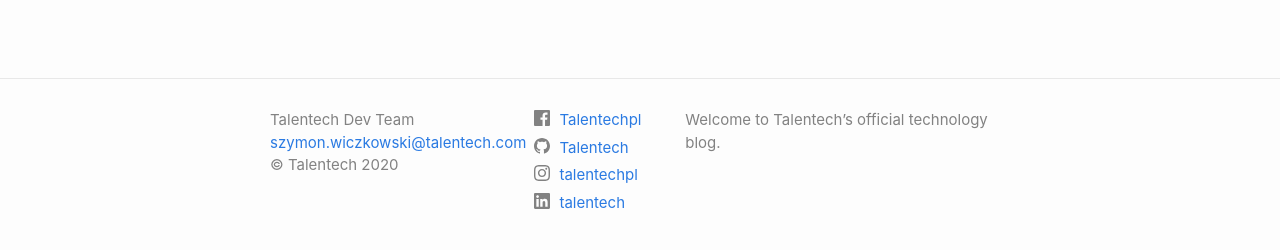
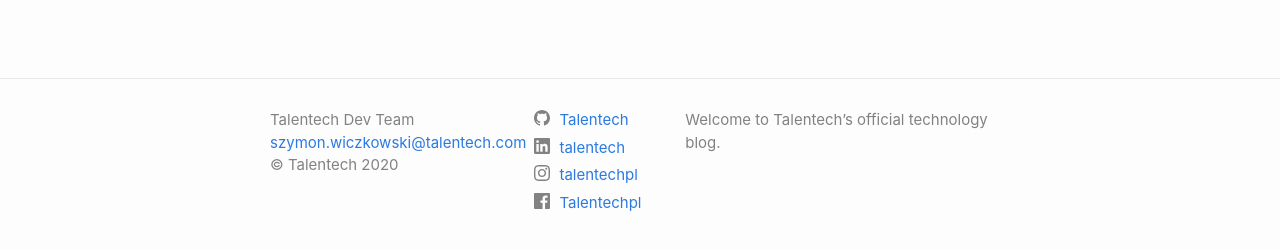
Before and after one commit to margalski/Blog, a Jekyll site: the page built from index.markdown, in a window 1280 px wide. Shown: the part 626-876 px from the top of the page. Built offline with Jekyll 4.4.1, drawn with Linux system fonts in a browser that asks for light colours.

Commit message:
socials ordering

```diff
--- a/_includes/social.html
+++ b/_includes/social.html
@@ -1,11 +1,11 @@
 <ul class="social-media-list">
+  {%- if site.github_username -%}<li><a href="https://github.com/{{ site.github_username| cgi_escape | escape }}"><svg class="svg-icon"><use xlink:href="{{ '/assets/minima-social-icons.svg#github' | relative_url }}"></use></svg> <span class="username">{{ site.github_username| escape }}</span></a></li>{%- endif -%}
+  {%- if site.linkedin_company -%}<li><a href="https://www.linkedin.com/company/{{ site.linkedin_company| cgi_escape | escape }}"><svg class="svg-icon"><use xlink:href="{{ '/assets/minima-social-icons.svg#linkedin' | relative_url }}"></use></svg> <span class="username">{{ site.linkedin_company| split: "-" | first | escape }}</span></a></li>{%- endif -%}
+  {%- if site.instagram_username -%}<li><a href="https://instagram.com/{{ site.instagram_username| cgi_escape | escape }}"><svg class="svg-icon"><use xlink:href="{{ '/assets/minima-social-icons.svg#instagram' | relative_url }}"></use></svg> <span class="username">{{ site.instagram_username| escape }}</span></a></li>{%- endif -%}
+  {%- if site.facebook_username -%}<li><a href="https://www.facebook.com/{{ site.facebook_username| cgi_escape | escape }}"><svg class="svg-icon"><use xlink:href="{{ '/assets/minima-social-icons.svg#facebook' | relative_url }}"></use></svg> <span class="username">{{ site.facebook_username| escape }}</span></a></li>{%- endif -%}
   {%- if site.dribbble_username -%}<li><a href="https://dribbble.com/{{ site.dribbble_username| cgi_escape | escape }}"><svg class="svg-icon"><use xlink:href="{{ '/assets/minima-social-icons.svg#dribbble' | relative_url }}"></use></svg> <span class="username">{{ site.dribbble_username| escape }}</span></a></li>{%- endif -%}
-  {%- if site.facebook_username -%}<li><a href="https://www.facebook.com/{{ site.facebook_username| cgi_escape | escape }}"><svg class="svg-icon"><use xlink:href="{{ '/assets/minima-social-icons.svg#facebook' | relative_url }}"></use></svg> <span class="username">{{ site.facebook_username| escape }}</span></a></li>{%- endif -%}
   {%- if site.flickr_username -%}<li><a href="https://www.flickr.com/photos/{{ site.flickr_username| cgi_escape | escape }}"><svg class="svg-icon"><use xlink:href="{{ '/assets/minima-social-icons.svg#flickr' | relative_url }}"></use></svg> <span class="username">{{ site.flickr_username| escape }}</span></a></li>{%- endif -%}
-  {%- if site.github_username -%}<li><a href="https://github.com/{{ site.github_username| cgi_escape | escape }}"><svg class="svg-icon"><use xlink:href="{{ '/assets/minima-social-icons.svg#github' | relative_url }}"></use></svg> <span class="username">{{ site.github_username| escape }}</span></a></li>{%- endif -%}
-  {%- if site.instagram_username -%}<li><a href="https://instagram.com/{{ site.instagram_username| cgi_escape | escape }}"><svg class="svg-icon"><use xlink:href="{{ '/assets/minima-social-icons.svg#instagram' | relative_url }}"></use></svg> <span class="username">{{ site.instagram_username| escape }}</span></a></li>{%- endif -%}
   {%- if site.linkedin_username -%}<li><a href="https://www.linkedin.com/in/{{ site.linkedin_username| cgi_escape | escape }}"><svg class="svg-icon"><use xlink:href="{{ '/assets/minima-social-icons.svg#linkedin' | relative_url }}"></use></svg> <span class="username">{{ site.linkedin_username| escape }}</span></a></li>{%- endif -%}
-  {%- if site.linkedin_company -%}<li><a href="https://www.linkedin.com/company/{{ site.linkedin_company| cgi_escape | escape }}"><svg class="svg-icon"><use xlink:href="{{ '/assets/minima-social-icons.svg#linkedin' | relative_url }}"></use></svg> <span class="username">{{ site.linkedin_company| split: "-" | first | escape }}</span></a></li>{%- endif -%}
   {%- if site.pinterest_username -%}<li><a href="https://www.pinterest.com/{{ site.pinterest_username| cgi_escape | escape }}"><svg class="svg-icon"><use xlink:href="{{ '/assets/minima-social-icons.svg#pinterest' | relative_url }}"></use></svg> <span class="username">{{ site.pinterest_username| escape }}</span></a></li>{%- endif -%}
   {%- for mst in site.mastodon -%}{%- if mst.username and mst.instance -%}<li><a href="https://{{ mst.instance| cgi_escape | escape}}/@{{mst.username}}"><svg class="svg-icon"><use xlink:href="{{ '/assets/minima-social-icons.svg#mastodon' | relative_url }}"></use></svg> <span class="username">{{ mst.username|escape }}</span></a></li>{%- endif -%}{%- endfor -%}
   {%- if site.twitter_username -%}<li><a href="https://www.twitter.com/{{ site.twitter_username| cgi_escape | escape }}"><svg class="svg-icon"><use xlink:href="{{ '/assets/minima-social-icons.svg#twitter' | relative_url }}"></use></svg> <span class="username">{{ site.twitter_username| escape }}</span></a></li>{%- endif -%}
```
